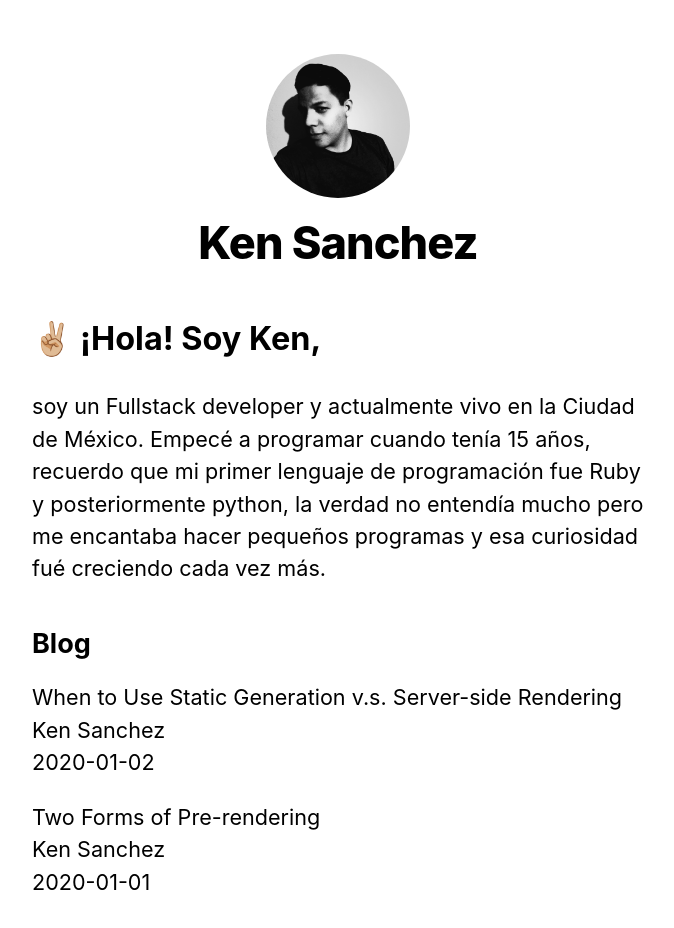
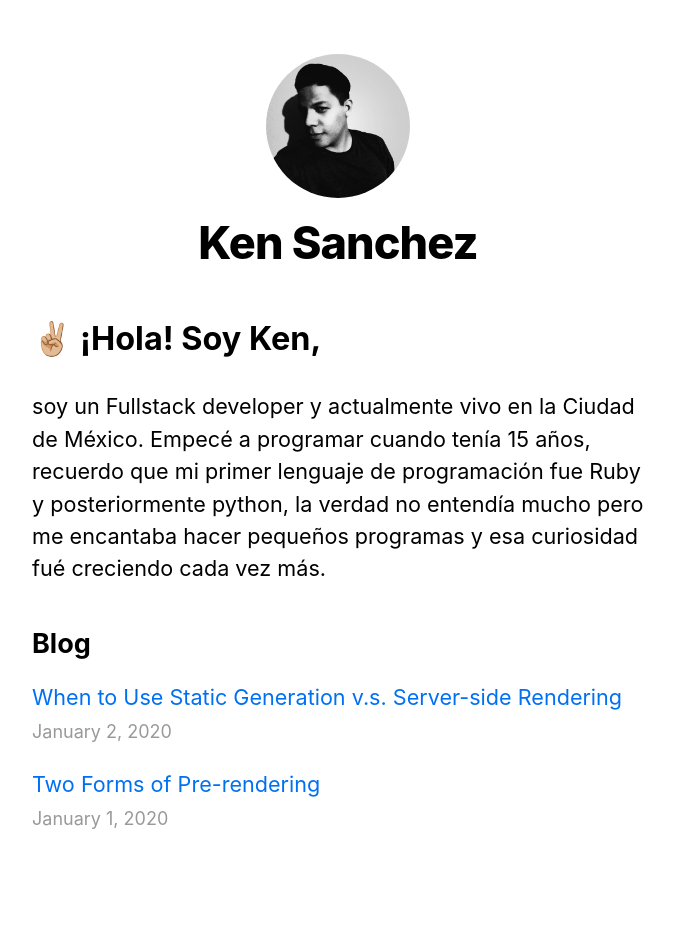
Before and after one commit to createdbyken/kenblog, a Next.js app: page / in a window 1280 px wide. Shown: the top 928 px of the page, without its empty margins (302-976 px from the left). Built offline with nearby package versions, Linux system fonts and the light colour scheme.

Commit message:
created some css enhancements

```diff
--- a/pages/index.js
+++ b/pages/index.js
@@ -2,6 +2,8 @@ import Head from 'next/head'
 import Layout, { siteTitle } from '../components/layout'
 import utilStyles from '../styles/utils.module.css'
 import { getSortedPostsData } from '../lib/posts'
+import Link from 'next/link'
+import Date from '../components/date'
 
 export default function Home({ allPostsData }) {
 
@@ -19,14 +21,16 @@ export default function Home({ allPostsData }) {
 			<section className={`${utilStyles.headingMd} ${utilStyles.padding1px}`}>
 				<h2 className={utilStyles.headingLg}>Blog</h2>
 				<ul className={utilStyles.list}>
-				{allPostsData.map(({ id, date, title, author }) => (
+				{allPostsData.map(({ id, date, title }) => (
 					<li className={utilStyles.listItem} key={id}>
-						{title}
+						<Link href={`/posts/${id}`}>
+							<a>{title}</a>
+						</Link>
 						<br />
-						{author}
-						<br />
-						{date}
-					</li>
+						<small className={utilStyles.lightText}>
+							<Date dateString={date} />
+						</small>
+				  </li>
 				))}
 				</ul>
 			</section>
```
